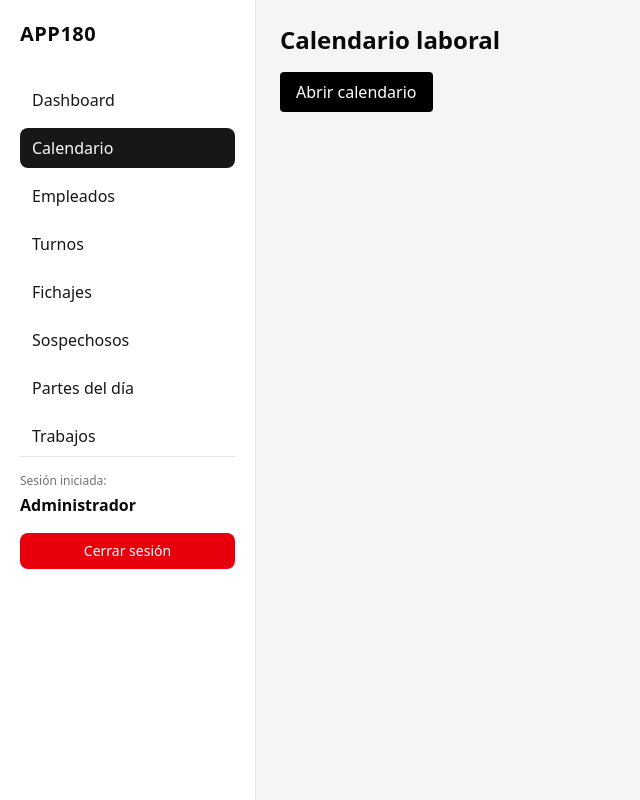
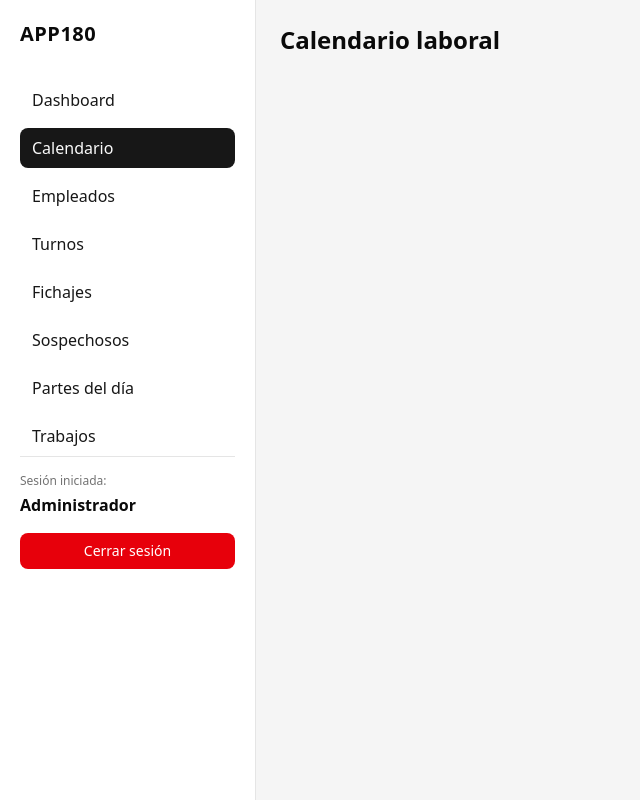
Before and after one commit to benjaminreciolopez/app180-frontend, a Next.js app: page /admin/calendario in a window 1280 px wide. Shown: the whole page, without its empty margins (0-640 px from the left). Built offline with nearby package versions, Linux system fonts and the light colour scheme; no server answers; sample sign-in values are in the browser's storage.

Commit message:
sabado, 3 enero 2026

```diff
--- a/app/admin/calendario/page.tsx
+++ b/app/admin/calendario/page.tsx
@@ -10,13 +10,6 @@ export default function AdminCalendarioPage() {
   return (
     <div className="space-y-4">
       <h1 className="text-2xl font-bold">Calendario laboral</h1>
-
-      <button
-        onClick={() => setOpen(true)}
-        className="px-4 py-2 rounded bg-black text-white"
-      >
-        Abrir calendario
-      </button>
 
       <IOSDrawer
         open={open}
```
